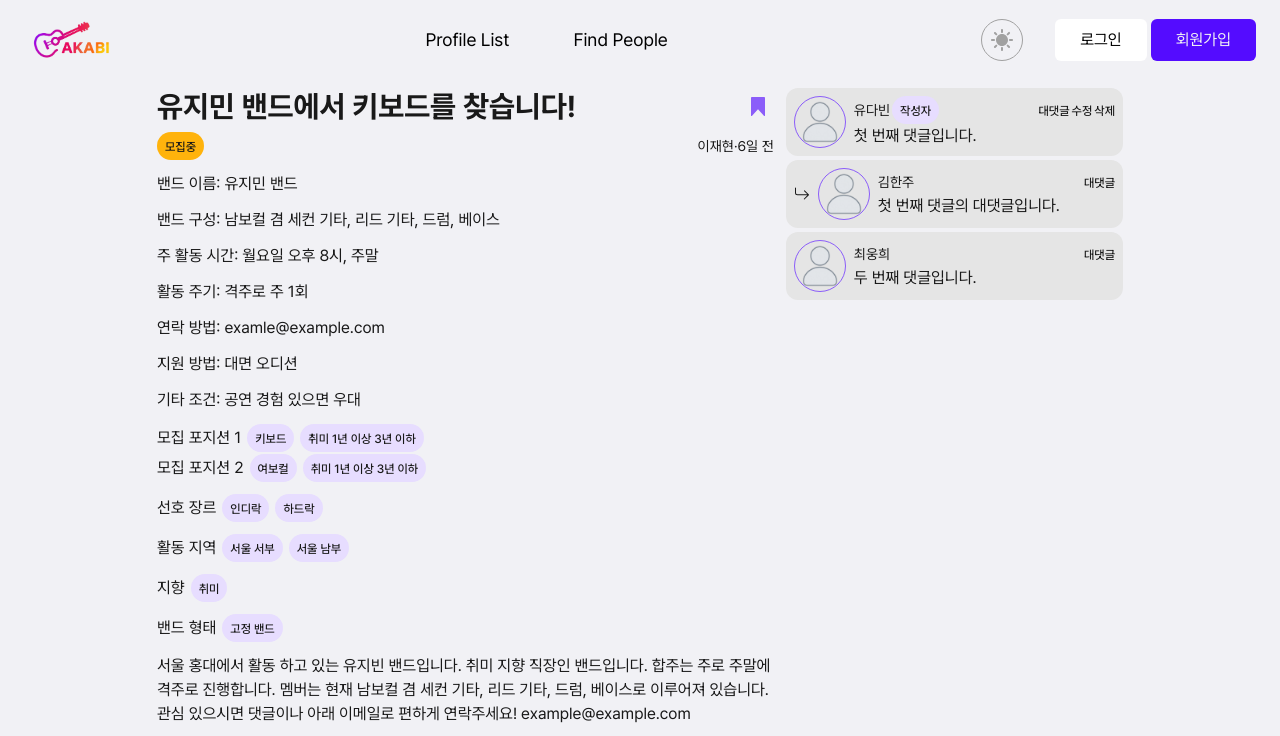
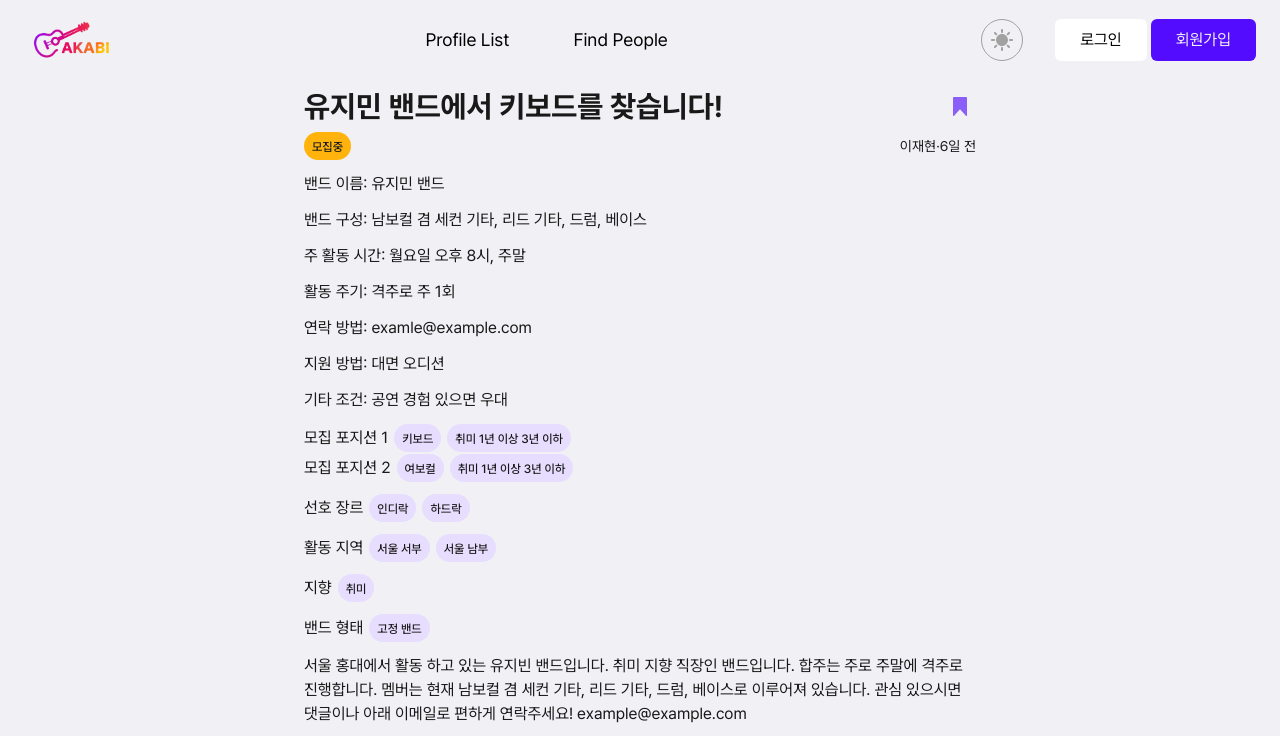
Before and after one commit to env-project/frontend, a React (Vite) app: page /recruitment-post/1 in a window 1280 px wide. Shown: the top 736 px of the page. Built offline with nearby package versions, Linux system fonts and the light colour scheme.

Commit message:
#151 fix: 댓글은 아래로 고정

```diff
--- a/src/pages/recruitment-post/RecruitmentDetail.tsx
+++ b/src/pages/recruitment-post/RecruitmentDetail.tsx
@@ -170,11 +170,16 @@
 
   return (
     <div className="bg-bg-primary text-text-primary p-2 flex justify-center ">
-      <div className="flex flex-col gap-3 items-center lg:flex-row lg:items-start">
-        <div className="flex flex-col max-w-2xl">
-          <div className="flex w-full justify-between items-center">
-            <H1 className="truncate w-full">{title}</H1>
-            <BookmarkButton isBookmarked={isBookmarked} size="sm" userId={userId} />
+      <div className="flex flex-col gap-3 items-center max-w-full min-w-0 ">
+        <div className="flex flex-col max-w-2xl min-w-0">
+          <div className="flex max-w-full min-w-0 justify-between items-center">
+            <H1 className="truncate  min-w-0 flex-1">{title}</H1>
+            <BookmarkButton
+              isBookmarked={isBookmarked}
+              className="shrink-0"
+              size="sm"
+              userId={userId}
+            />
           </div>
 
           <div className="flex justify-between items-center w-full mt-2 mb-3">
```
